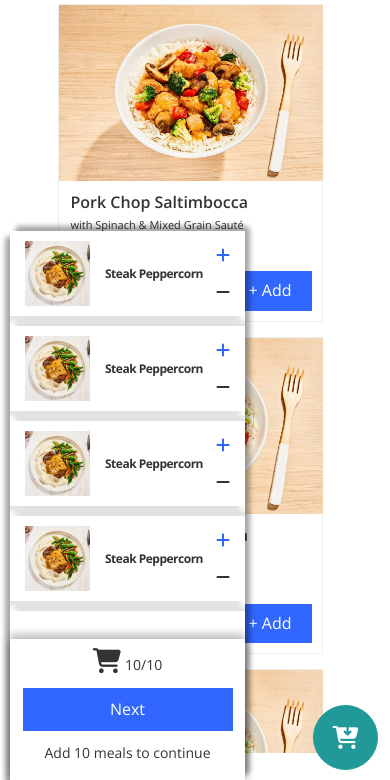
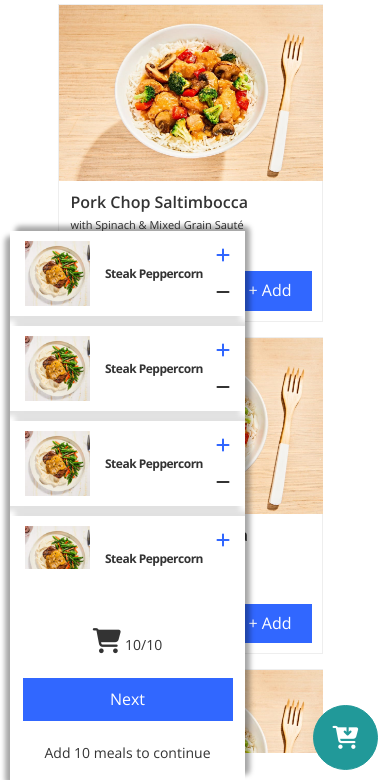
Before and after one commit to hssnfarooq/freshly, a plain HTML site: page meals.html in a window 390 px wide. Both pictures are taken after a click on the button 345 px from the left and 801 px from the top of the page. Shown: the part 64-844 px from the top of the page. Drawn offline with nearby package versions, Linux system fonts and the light colour scheme.

Commit message:
Meals updated responsive 2

```diff
--- a/CSS/meals.css
+++ b/CSS/meals.css
@@ -374,7 +374,7 @@ body {
 }
 .cart-section-scroll {
   overflow-y: auto;
-  height: 45vh;
+  height: 40vh;
 }
 
 .special-cart-section .cart-btn {
@@ -385,8 +385,8 @@ body {
   justify-content: center;
   align-items: center;
   background-color: #fff;
-  box-shadow: 0 -5px 8px 0px rgba(0, 0, 0, 0.25),
-    0 5px 8px 0px rgba(0, 0, 0, 0.25);
+  /* box-shadow: 0 -5px 8px 0px rgba(0, 0, 0, 0.25),
+    0 5px 8px 0px rgba(0, 0, 0, 0.25); */
   padding: 10px 5px;
   width: 235px;
 }
@@ -412,8 +412,8 @@ body {
   text-align: center;
   color: #fff;
   background-color: #3167ff;
-  padding: 8px 20px;
-  margin: 10px 0px;
+  padding: 8px 25px;
+  margin: 20px 0px;
   text-decoration: none;
   width: 210px;
 }
```
